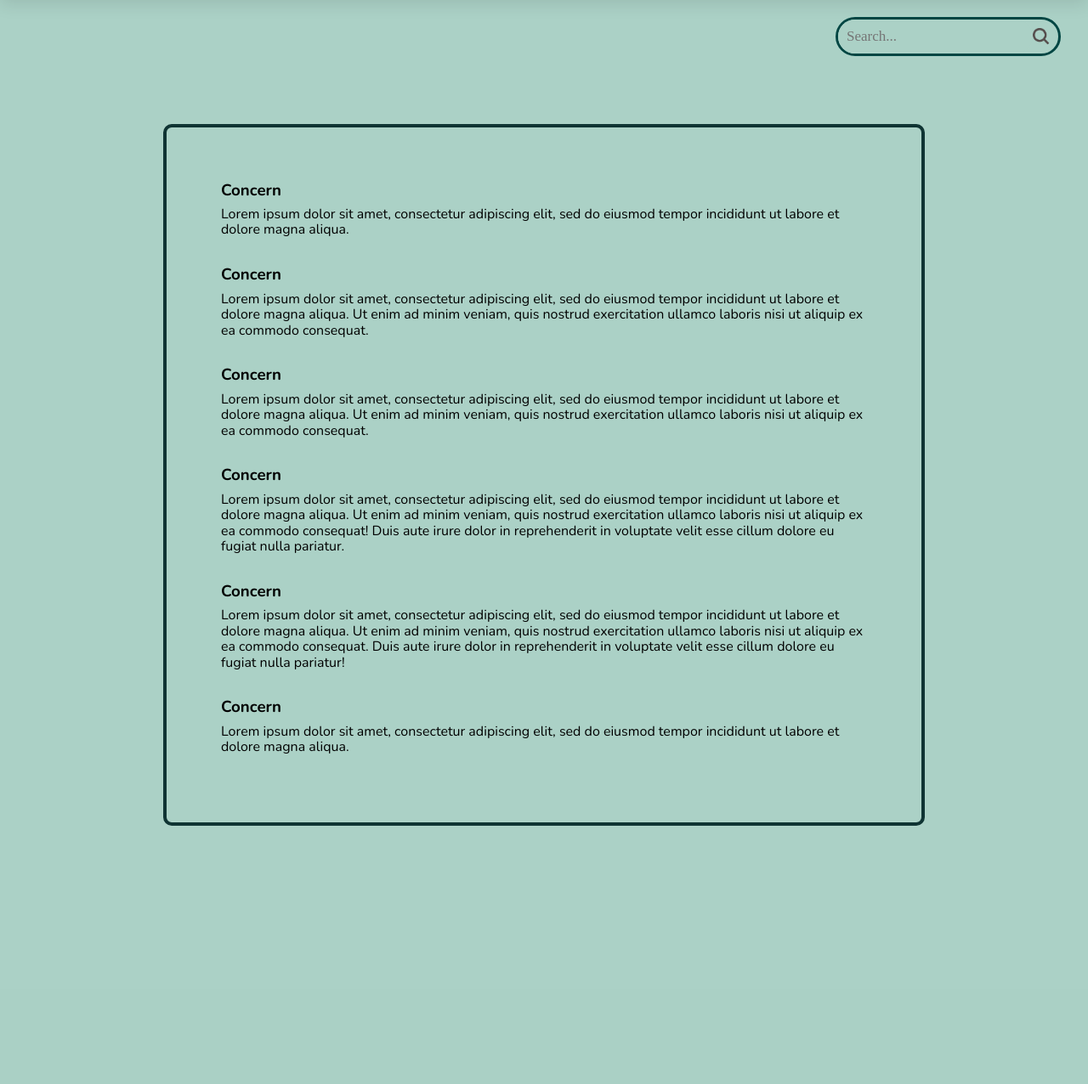
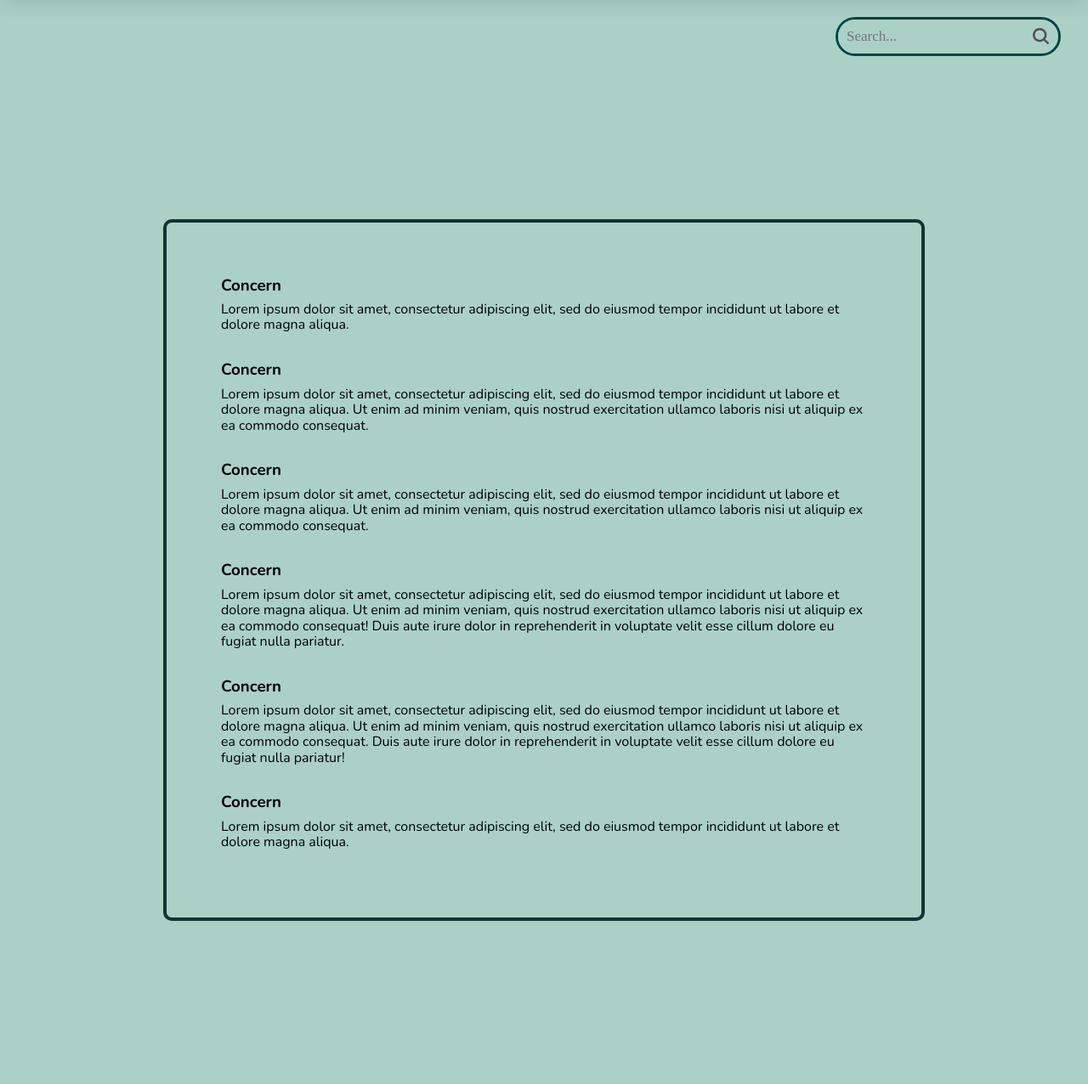
Before and after one commit to rt656arch/idm232-rt656, a PHP site: page /help.html in a window 1280 px wide. Shown: the part 60-1336 px from the top of the page at 85% size. Before the commit the page ends 1032 px from the top, so only its background shows below. Run offline with PHP 8.4, Linux system fonts and the light colour scheme; some web fonts are replaced.

Commit message:
help page responsive

```diff
--- a/style.css
+++ b/style.css
@@ -275,7 +275,6 @@ hr {
     border-radius: 10px;
     margin: 12rem;
     margin-top: 2rem;
-    padding: 4rem;
     font-family: 'Nunito';
 }
 .help-body h3 {
@@ -325,8 +324,6 @@ hr {
 
 }
 
-
-
 @media screen and (min-width: 330px) {
     section {
         margin: 1rem;
@@ -369,6 +366,10 @@ hr {
     .recipe-info .ingredients {
         margin-bottom: 0;
     }
+    .help-body {
+        padding: 1rem;
+        margin: 4rem;
+    }
 }
 
 @media screen and (min-width: 600px) {
@@ -380,7 +381,10 @@ hr {
     section {
         margin: 6rem;
     }
-
+    .help-body {
+        padding: 2rem;
+        margin: 6rem;
+    }
 
 }
 
@@ -408,6 +412,10 @@ hr {
     }
     .single-title h1 {
         margin-top: 5px;
+    }
+    .help-body {
+        padding: 4rem;
+        margin: 8rem;
     }
 
 }
@@ -443,6 +451,10 @@ hr {
         min-width: 200px;
         margin-right: 4rem;
     }
+    .help-body {
+        padding: 4rem;
+        margin: 10rem;
+    }
 
 }
 @media screen and (min-width: 1100px) {
@@ -454,4 +466,8 @@ hr {
     section {
         margin: 8rem;
     }
+    .help-body {
+        padding: 4rem;
+        margin: 12rem;
+    }
 }
```
